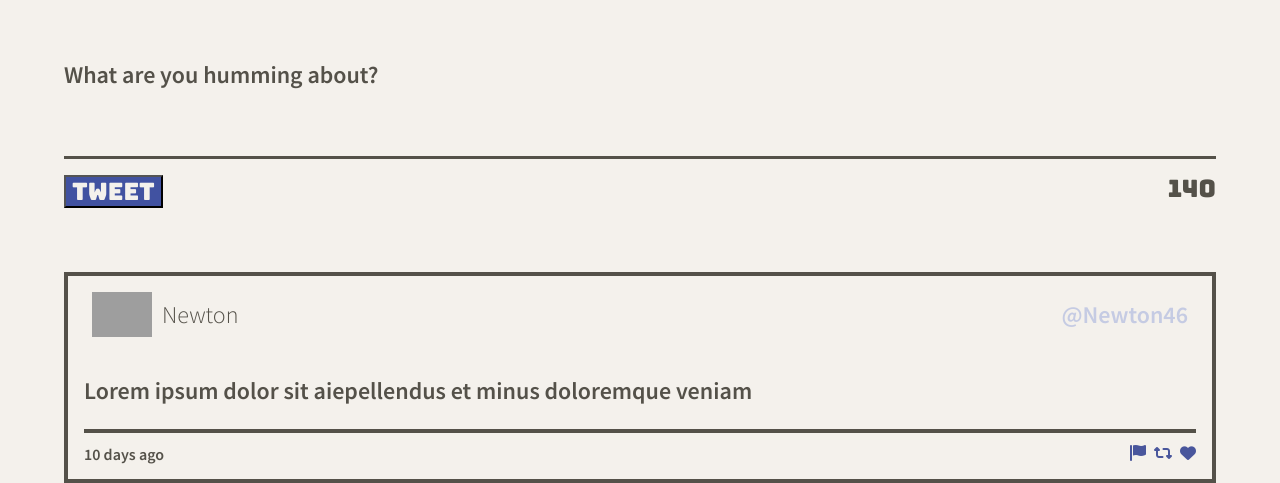
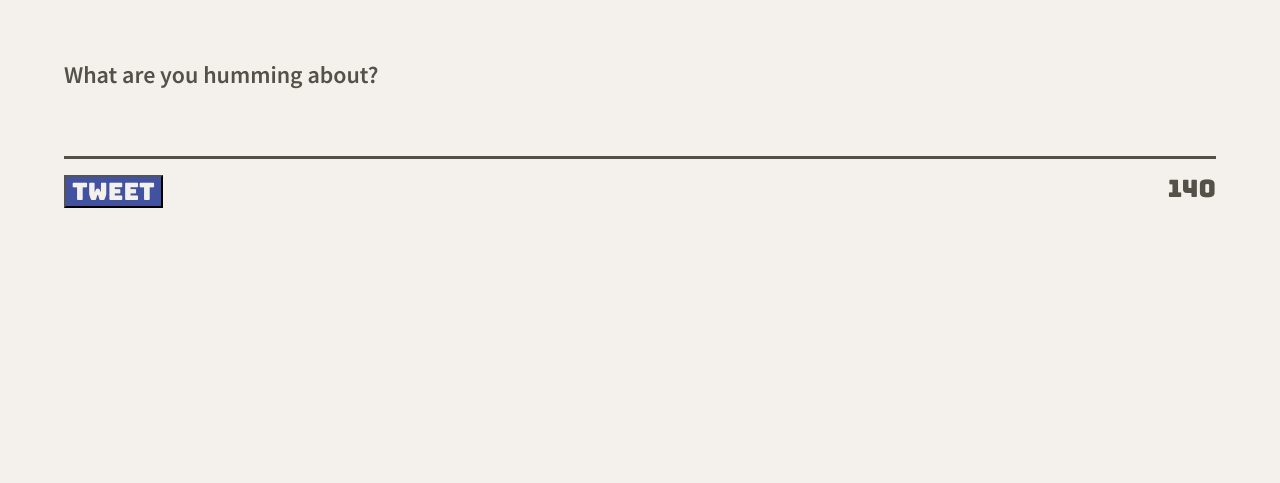
Before and after one commit to GSingh1994/Tweeter, a website: page public/index.html in a window 1280 px wide. Shown: the part 496-979 px from the top of the page. After the commit the page ends 800 px from the top, so only its background shows below. Drawn offline with nearby package versions, Linux system fonts and the light colour scheme; grey boxes are pictures that could not be loaded.

Commit message:
Remove tweet <article> from tweets-container to render them dynamically instead

```diff
--- a/public/index.html
+++ b/public/index.html
@@ -80,23 +80,7 @@
           </footer>
         </form>
       </section>
-      <section class="all-tweets">
-        <article class="tweet">
-          <header>
-            <div class="user">
-              <img src="https://khanhicetea.com/static/images/notion-style-avatar.png" alt="avatar of user" />
-              <div class="user-name">Newton</div>
-            </div>
-            <span class="user-handle">@Newton46</span>
-          </header>
-          <p>Lorem ipsum dolor sit aiepellendus et minus doloremque veniam</p>
-          <hr />
-          <footer>
-            <div class="time">10 days ago</div>
-            <div class="icon-tray"><i class="fa-solid fa-flag"></i><i class="fa-solid fa-retweet"></i><i class="fa-solid fa-heart"></i></div>
-          </footer>
-        </article>
-      </section>
+      <section id="tweets-container"></section>
     </main>
   </body>
 </html>
```
